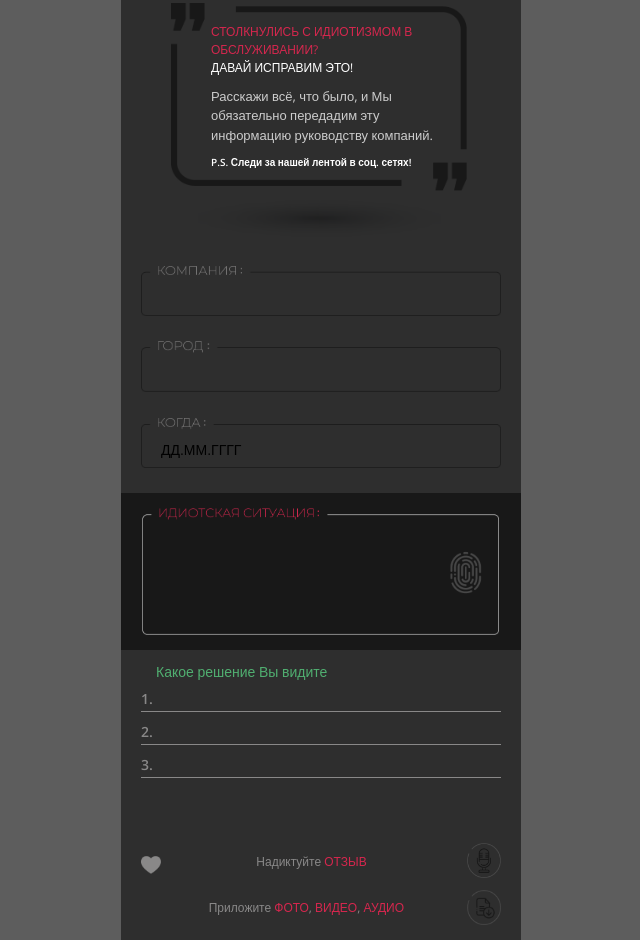
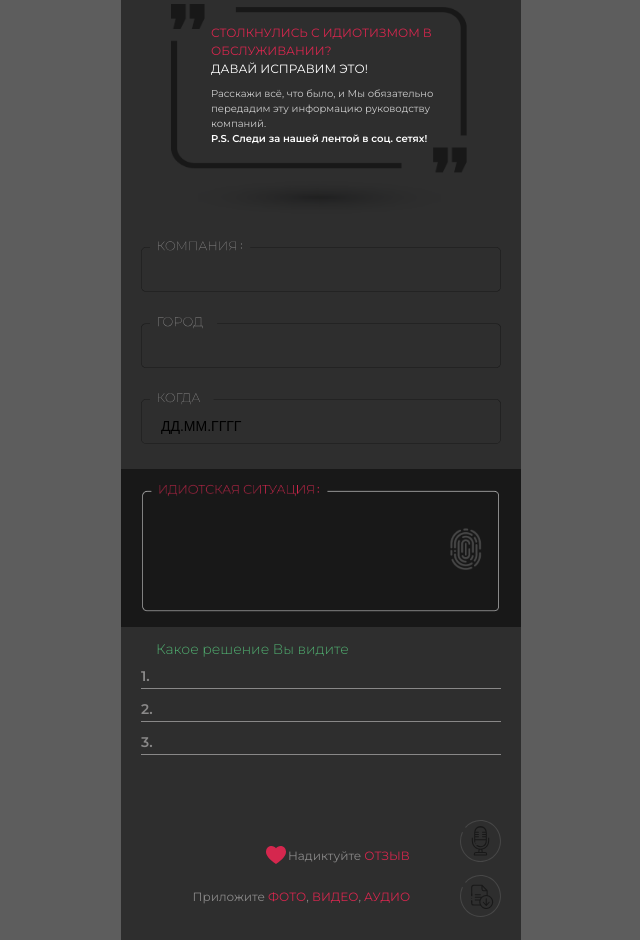
Before and after one commit to YuliaPol/poll-1, a plain HTML site: page index.html in a window 1280 px wide. Shown: the part 111-1051 px from the top of the page, without its empty margins (319-959 px from the left). Drawn offline with nearby package versions, Linux system fonts and the light colour scheme.

```diff
--- a/css/style.scss
+++ b/css/style.scss
@@ -55,7 +55,7 @@
     .container {
         max-width: 400px;
         margin: auto;
-        font-family: 'Open Sans', sans-serif;
+        font-family: 'Montserrat', sans-serif;
         min-height: 100vh;
         .header {
             display: flex;
@@ -93,29 +93,29 @@
                         font-size: 12px;
                         text-transform: uppercase;
                         line-height: 1.5;
-                        font-family: 'Open Sans', sans-serif;
+                        font-family: 'Montserrat', sans-serif;
                     }
                     .after-title {
                         color: $white;
                         font-size: 12px;
                         text-transform: uppercase;
                         line-height: 1.5;
-                        font-family: 'Open Sans', sans-serif;
+                        font-family: 'Montserrat', sans-serif;
                     }
                     .text {
                         color: $light-grey;
-                        font-size: 13px;
-                        padding-top: 10px;
-                        padding-bottom: 10px;
+                        font-size: 10px;
+                        padding-top: 8px;
+                        padding-bottom: 8x;
                         line-height: 1.5;
-                        font-family: 'Open Sans', sans-serif;
+                        font-family: 'Montserrat', sans-serif;
                     }
                     .ps-text {
                         color: $white;
                         font-weight: 600;
                         font-size: 10px;
                         line-height: 1.5;
-                        font-family: 'Open Sans', sans-serif;
+                        font-family: 'Montserrat', sans-serif;
                     }
                 }
             }
@@ -131,21 +131,39 @@
                     padding-left: 5px;
                     padding-right: 5px;
                     &.company {
-                        background-image: url(../img/company-bg.png);
+                        background-image: url(../img/company-bg.svg);
                         background-position: center;
-                        background-size: 100%;
+                        background-size: 100% 100%;
                         background-repeat: no-repeat;
                     }
                     &.city {
-                        background-image: url(../img/city-bg.png);
+                        background-image: url(../img/city-bg.svg);
                         background-position: center;
-                        background-size: 100%;
+                        background-size: 100% 100%;
                         background-repeat: no-repeat;
                     }
                     &.when {
-                        background-image: url(../img/when-bg.png);
+                        background-image: url(../img/when-bg.svg);
                         background-position: center;
-                        background-size: 100%;
+                        background-size: 100% 100%;
+                        background-repeat: no-repeat;
+                    }
+                    &.company.active {
+                        background-image: url(../img/company-active.svg);
+                        background-position: center;
+                        background-size: 100% 100%;
+                        background-repeat: no-repeat;
+                    }
+                    &.city.active {
+                        background-image: url(../img/city-active.svg);
+                        background-position: center;
+                        background-size: 100% 100%;
+                        background-repeat: no-repeat;
+                    }
+                    &.when.active {
+                        background-image: url(../img/when-active.svg);
+                        background-position: center;
+                        background-size: 100% 100%;
                         background-repeat: no-repeat;
                     }
                     input {
@@ -283,6 +301,7 @@
                 &.media-upload {
                     padding-top: 5px;
                     .text-cont {
+                        align-items: center;
                         .text {
                             padding-left: 20px;
                         }
@@ -291,44 +310,42 @@
                 }
                 &.media-record {
                     padding-bottom: 5px;
-                    .text {
-                        &::before {
-                            content: "";
-                            background: url(../img/like.png);
-                            background-position: center;
-                            background-size: 100%;
-                            background-repeat: no-repeat;
-                            position: absolute;
-                            display: block;
-                            width: 20px;
-                            height: 20px;
-                            top: 2px;
-                            left: 0px;
-                        }
-                    }
                 }
                 .text-cont {
                     display: flex;
-                    align-items: center;
+                    align-items: flex-end;
                     justify-content: space-between;
                     .text {
                         position: relative;
                         color: #898888;
                         font-size: 12px;
-                        padding-left: 30px;
                         line-height: 1.5;
                         text-align: center;
                         width: 100%;
+                        padding-right: 35px;
                         .cont-wrapp  {
                             p {
                                 font-size: 12px;
+                                &::before {
+                                    content: "";
+                                    background: url(../img/like.svg);
+                                    background-position: center;
+                                    background-size: 100%;
+                                    background-repeat: no-repeat;
+                                    position: absolute;
+                                    display: block;
+                                    width: 20px;
+                                    height: 20px;
+                                    bottom: 0px;
+                                    left: 125px;
+                                }
                             }
                         }
                         .right-text {
                             text-align: right;
                         }
                         .center-text {
-                            text-align: center;
+                            text-align: right;
                         }
                         a,
                         .pink-word {
@@ -339,7 +356,7 @@
                         }
                     }
                     .audio-cont {
-                        width: 55px;
+                        width: 65px;
                         padding-left: 15px;
                         img {
                             max-width: 100%;
@@ -435,6 +452,7 @@
     }
 }
 .record-wrapper{
+    padding-top: 10px;
 #controls{
     display: flex;
     .rec-button{
--- a/index.html
+++ b/index.html
@@ -5,10 +5,7 @@
     <meta charset="UTF-8">
     <meta name="viewport" content="width=device-width, initial-scale=1.0">
     <title>Опрос</title>
-    <link
-        href="https://fonts.googleapis.com/css2?family=Open+Sans:ital,wght@0,300;0,400;0,600;0,700;0,800;1,300;1,400;1,600;1,700;1,800&display=swap"
-        rel="stylesheet">
-    <link rel="stylesheet" href="./css/style.css">
+    <link href="https://fonts.googleapis.com/css2?family=Montserrat:ital,wght@0,100;0,200;0,300;0,400;0,500;0,600;0,700;0,800;0,900;1,100;1,200;1,300;1,400;1,500;1,600;1,700;1,800;1,900&display=swap" rel="stylesheet">    <link rel="stylesheet" href="./css/style.css">
     <script src="./js/jquery-3.5.1.min.js"></script>
     <script src="./js/jquery.maskedinput.min.js"></script>
 </head>
@@ -101,7 +98,7 @@
                             </div>
                             <div class="audio-cont">
                                 <a href="javascript:void(0);" class="audio-upload">
-                                    <img src="./img/audio.png" alt="">
+                                    <img src="./img/audio.svg" alt="">
                                 </a>
                             </div>
                         </div>
@@ -125,8 +122,8 @@
                                 </p>
                             </div>
                             <div class="audio-cont">
-                                <a href="javascript:void(0);" class="audio-upload">
-                                    <img src="./img/upload-audio.png" alt="">
+                                <a href="javascript:void(0);" class="image-upload">
+                                    <img src="./img/upload-audio.svg" alt="">
                                 </a>
                             </div>
                         </div>
--- a/js/script.js
+++ b/js/script.js
@@ -14,6 +14,13 @@
             while ($(this).outerHeight() < this.scrollHeight + parseFloat($(this).css("borderTopWidth")) + parseFloat($(this).css("borderBottomWidth"))) {
                 $(this).height($(this).height() + 1);
             };
+        });
+
+        $('.input-bg input').focusin(function () {
+            $(this).parents('.input-bg').addClass('active');
+        });
+        $('.input-bg input').focusout(function () {
+            $(this).parents('.input-bg').removeClass('active');
         });
 
         $('.questions-group textarea').focusin(function () {
@@ -33,22 +40,24 @@
         });
         $('.file-image').change(function () {
             $('.image-name').html(this.files[0].name);
+            $('.media-upload .audio-cont img').attr('src', './img/upload-audio-2.svg');
         });
         $('.file-video').change(function () {
             $('.video-name').html(this.files[0].name);
+            $('.media-upload .audio-cont img').attr('src', './img/upload-audio-2.svg');
         });
         $('.file-audio').change(function () {
             $('.audio-name').html(this.files[0].name);
-            $('.media-upload .audio-cont img').attr('src', './img/upload-audio-active-2.png');
+            $('.media-upload .audio-cont img').attr('src', './img/upload-audio-2.svg');
         });
         //show recording
         $('.media-record .audio-upload').click(function () {
             $('.record-wrapper').fadeIn();
-            $('.media-record .audio-cont img').attr('src', './img/audio-active.png');
+            $('.media-record .audio-cont img').attr('src', './img/audio-active.svg');
         });
         $('.cont-wrapp').click(function () {
             $('.record-wrapper').fadeIn();
-            $('.media-record .audio-cont img').attr('src', './img/audio-active.png');
+            $('.media-record .audio-cont img').attr('src', './img/audio-active.svg');
         });
         //valid form
         var form = document.getElementById('main-form');
```
Also changed, not shown: css/style.css, img/audio-active.svg (added), img/audio.svg (added), img/circle.png (deleted), img/city-active.svg (added), img/city-bg.svg (added), img/company-active.svg (added), img/company-bg.svg (added), img/like.svg (added), img/logo.png (deleted), img/micro.png (deleted), img/pink-line.png (deleted), img/upload-audio-2.svg (added), img/upload-audio.svg (added), 2 more files, 1 other file.
